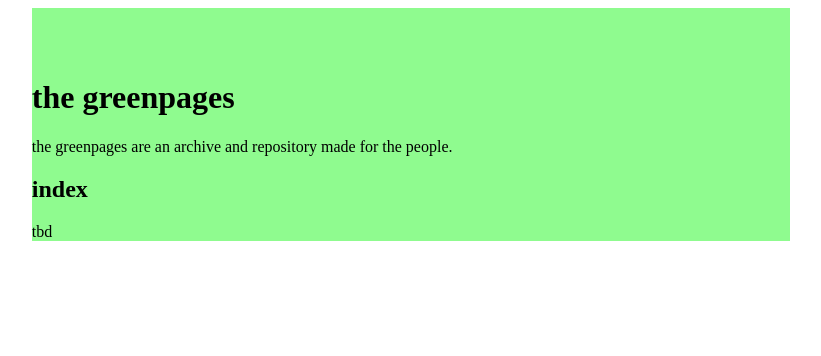
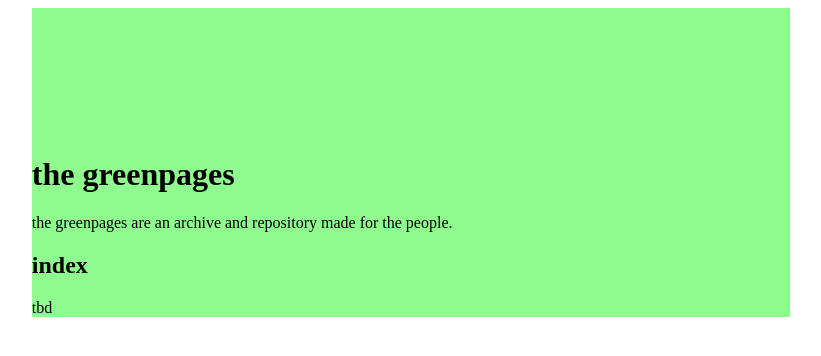
Before and after one commit to the-greenpages/the-greenpages.github.io, a plain HTML site: page index.html in a window 1280 px wide. Shown: the whole page, without its empty margins (229-1050 px from the left). Drawn offline with Linux system fonts and the light colour scheme.

Commit message:
Update index.html

```diff
--- a/index.html
+++ b/index.html
@@ -5,7 +5,7 @@
 .bodydiv {
   background-color: #8ffb8f;
   padding: auto;
-  padding-top: 50px;
+  padding-top: 10%;
   margin: auto;
   width: 60%
 }
```
